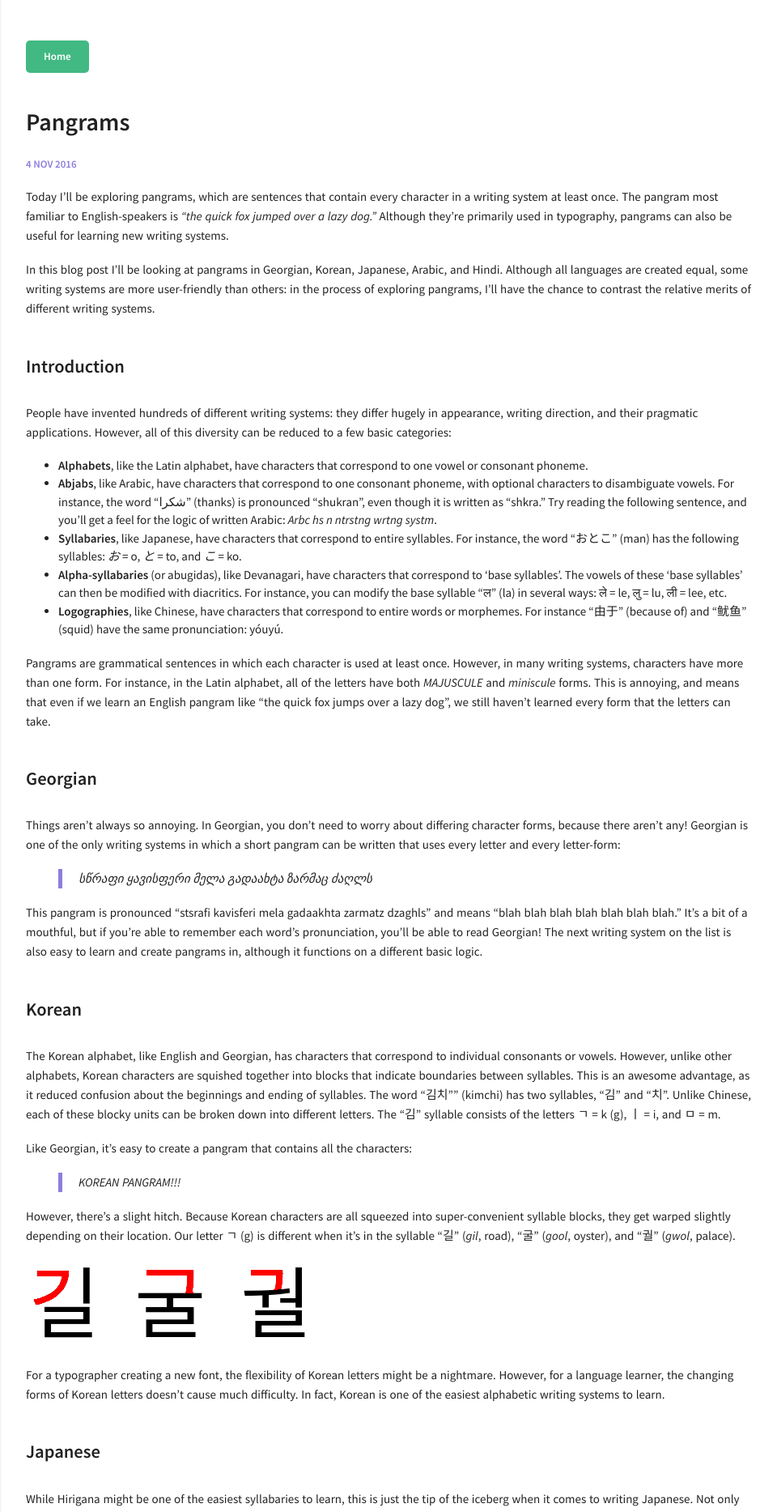
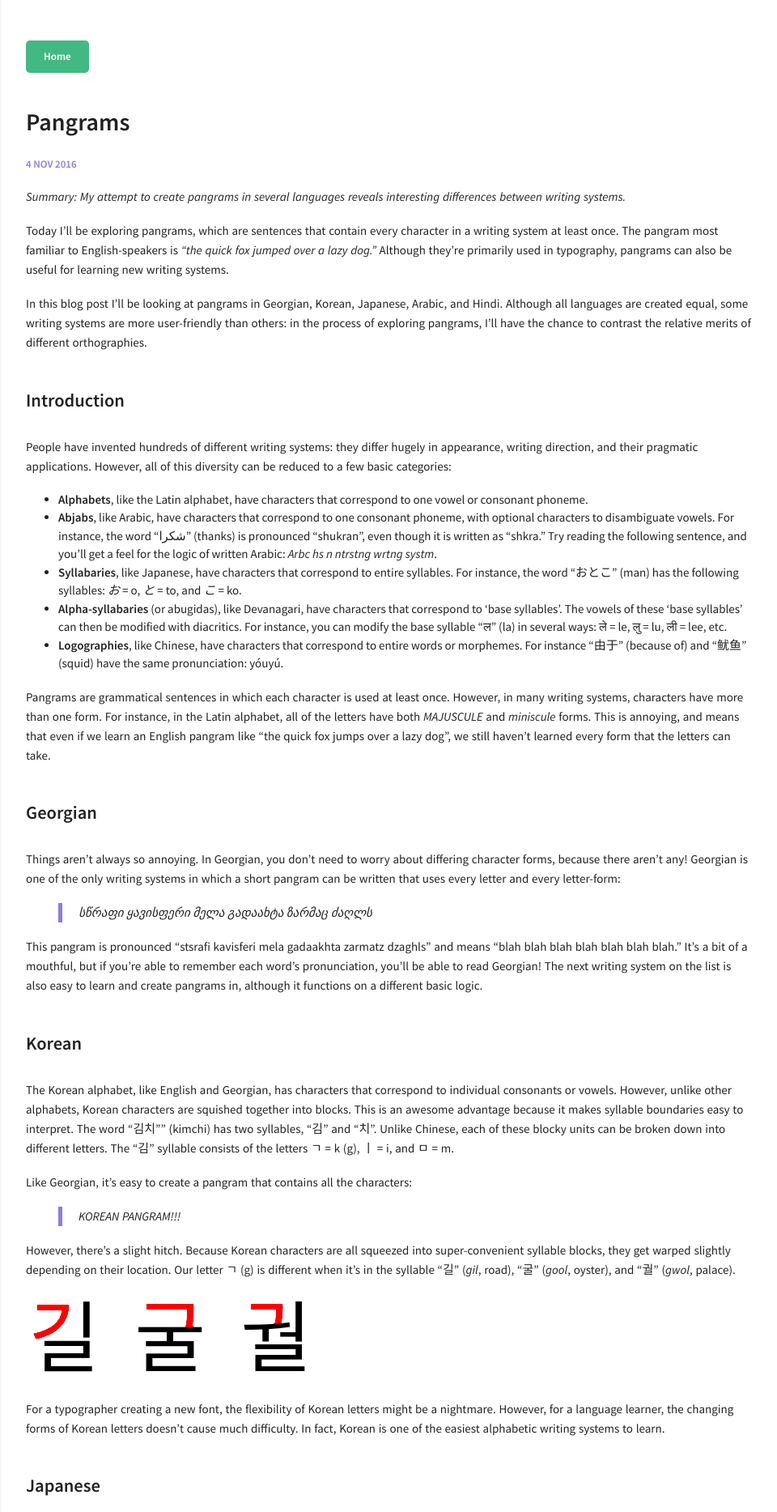
Before and after one commit to camoverride/camoverride.github.io, a Jekyll site: the page built from _posts/2016-11-04-pangrams.md, in a window 1280 px wide. Shown: the top 1867 px of the page at 81% size, without its empty margins (318-1278 px from the left). Built offline with Jekyll 4.4.1, drawn with Linux system fonts in a browser that asks for light colours.

Commit message:
editing korean part of pangrams

```diff
--- a/_posts/2016-11-04-pangrams.md
+++ b/_posts/2016-11-04-pangrams.md
@@ -5,9 +5,11 @@ categories: [language]
 comments: true
 ---
 
+*Summary: My attempt to create pangrams in several languages reveals interesting differences between writing systems.*
+
 Today I'll be exploring pangrams, which are sentences that contain every character in a writing system at least once. The pangram most familiar to English-speakers is *"the quick fox jumped over a lazy dog."* Although they're primarily used in typography, pangrams can also be useful for learning new writing systems.
 
-In this blog post I'll be looking at pangrams in Georgian, Korean, Japanese, Arabic, and Hindi. Although all languages are created equal, some writing systems are more user-friendly than others: in the process of exploring pangrams, I'll have the chance to contrast the relative merits of different writing systems.
+In this blog post I'll be looking at pangrams in Georgian, Korean, Japanese, Arabic, and Hindi. Although all languages are created equal, some writing systems are more user-friendly than others: in the process of exploring pangrams, I'll have the chance to contrast the relative merits of different orthographies.
 
 ### Introduction
 
@@ -31,7 +33,7 @@ This pangram is pronounced "stsrafi kavisferi mela gadaakhta zarmatz dzaghls" an
 
 ### Korean
 
-The Korean alphabet, like English and Georgian, has characters that correspond to individual consonants or vowels. However, unlike other alphabets, Korean characters are squished together into blocks that indicate boundaries between syllables. This is an awesome advantage, as it reduced confusion about the beginnings and ending of syllables. The word "김치"" (kimchi) has two syllables, "김" and "치". Unlike Chinese, each of these blocky units can be broken down into different letters. The "김" syllable consists of the letters ㄱ = k (g), ㅣ = i, and ㅁ = m.
+The Korean alphabet, like English and Georgian, has characters that correspond to individual consonants or vowels. However, unlike other alphabets, Korean characters are squished together into blocks. This is an awesome advantage because it makes syllable boundaries easy to interpret. The word "김치"" (kimchi) has two syllables, "김" and "치". Unlike Chinese, each of these blocky units can be broken down into different letters. The "김" syllable consists of the letters ㄱ = k (g), ㅣ = i, and ㅁ = m.
 
 Like Georgian, it's easy to create a pangram that contains all the characters:
 
```
